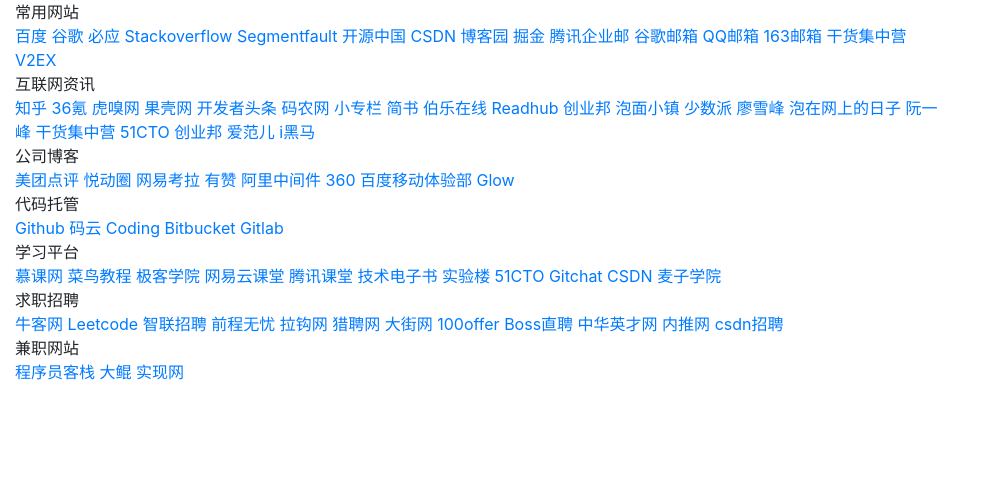
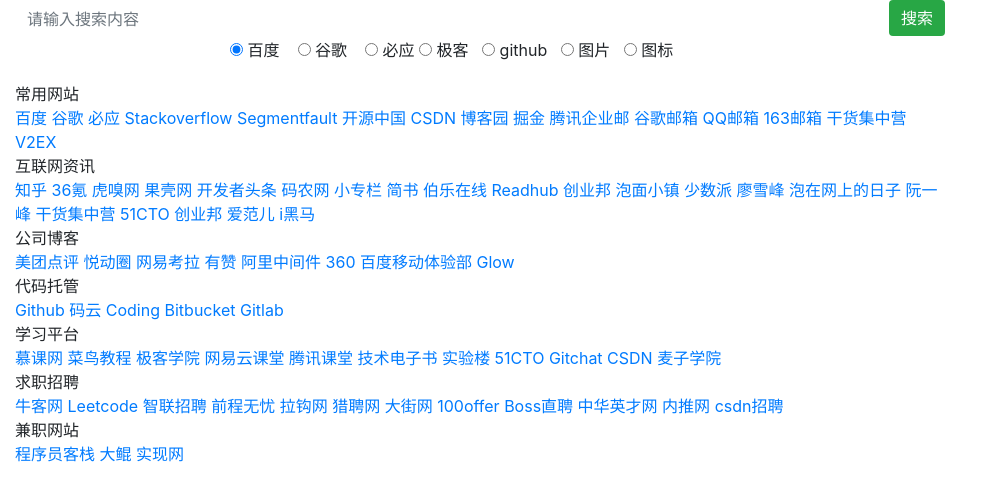
Before and after one commit to ruoyaya/yikeo_site, a plain HTML site: page index.html in a window 1280 px wide. Shown: the whole page, without its empty margins (0-993 px from the left). Drawn offline with nearby package versions, Linux system fonts and the light colour scheme.

Commit message:
add index.html

```diff
--- a/index.html
+++ b/index.html
@@ -11,6 +11,28 @@
     <title>Hello, world!</title>
 </head>
 <body>
+<div class="col-md-9" style="margin-bottom: 20px">
+    <div class="input-group divs" tabindex="0">
+        <input id="searchText" type="text" class="form-control" style="border: 0px" placeholder="请输入搜索内容" autocomplete="off">
+        <span class="input-group-btn"> <button type="button" id="btnsearch" class="btn btn-success" onclick="btn()" style="border: 0px">搜索</button> </span>
+    </div>
+    <div class="main-radio" style="width: 500px;margin: 0 auto">
+        <input type="radio" value="0" name="check" onchange="test(this)" checked="">
+        <span>百度</span>&nbsp;&nbsp;&nbsp;
+        <input type="radio" value="1" name="check" onchange="test(this)">
+        <span>谷歌</span>&nbsp;&nbsp;&nbsp;
+        <input type="radio" value="2" name="check" onchange="test(this)">
+        <span>必应</span>
+        <input type="radio" value="3" name="check" onchange="test(this)">
+        <span>极客</span>&nbsp;&nbsp;
+        <input type="radio" value="4" name="check" onchange="test(this)">
+        <span>github</span>&nbsp;&nbsp;
+        <input type="radio" value="5" name="check" onchange="test(this)">
+        <span>图片</span>&nbsp;&nbsp;
+        <input type="radio" value="6" name="check" onchange="test(this)">
+        <span>图标</span>&nbsp;&nbsp;
+    </div>
+</div>
 <main class="col-md-9 main-content">
     <div class="post">
         <div class="widget">
```
